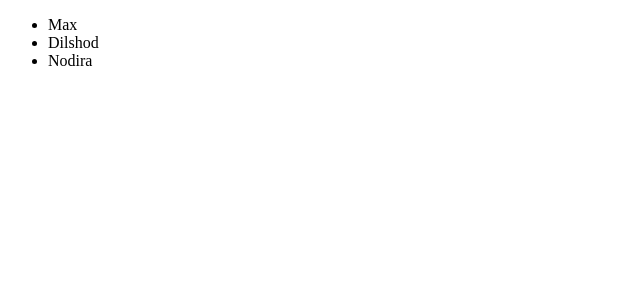
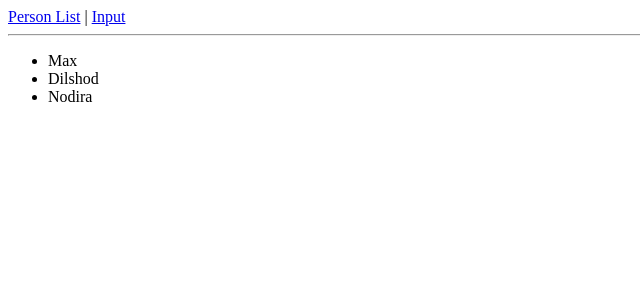
Before and after one commit to doctor-uz/ionic4_Angular, an Angular app: page / in a window 1280 px wide. Shown: the top 300 px of the page, without its empty margins (0-640 px from the left). Built offline with nearby package versions, Linux system fonts and the light colour scheme.

Commit message:
adding routerLink

```diff
--- a/src/app/app.component.html
+++ b/src/app/app.component.html
@@ -1 +1,4 @@
+<a routerLink="/">Person List</a> | <a routerLink="/input">Input</a>
+<hr>
+
 <router-outlet></router-outlet>
```
